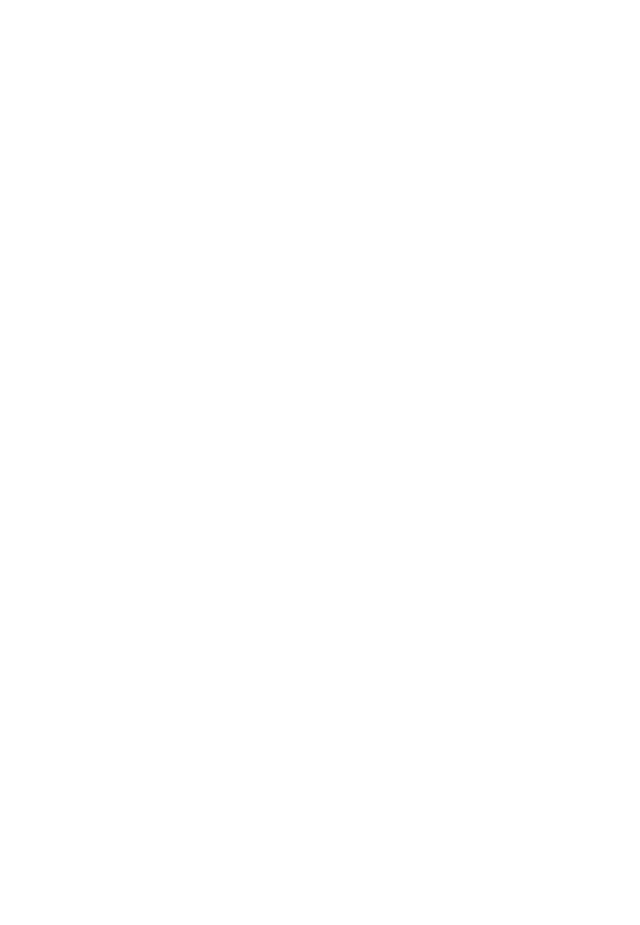
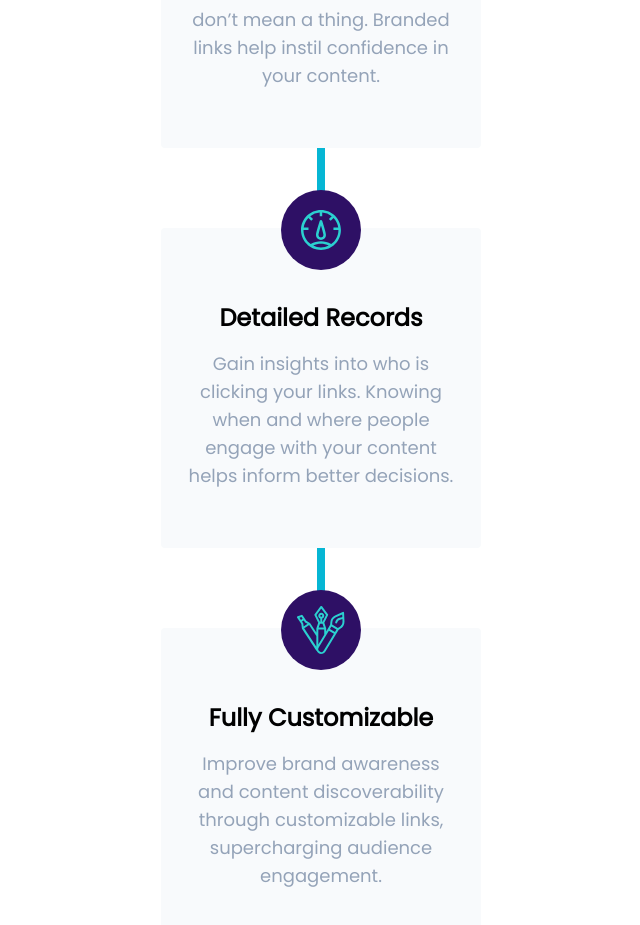
Before and after one commit to JulianOviedo/url-shortly, a React (Vite) app: page / in a window 1280 px wide. Shown: the part 1423-2348 px from the top of the page, without its empty margins (319-959 px from the left). Before the commit the page ends 1171 px from the top, so only its background shows below. Built offline with nearby package versions, Linux system fonts and the light colour scheme.

Commit message:
add cards below shortsurls

```diff
--- a/src/App.tsx
+++ b/src/App.tsx
@@ -5,6 +5,7 @@
 import { ShortUrls, getShortUrl } from './services/getShortUrl'
 import { toast } from 'react-hot-toast'
 import { ShortUrlModal } from './components/ShortUrlModal'
+import { BenefitCard } from './components/BenefitsCard'
 
 function App () {
   const inputRef = useRef<HTMLInputElement>(null)
@@ -58,7 +59,7 @@
           <button onClick={handleGetStarted} className='bg-cyan-500 text-white p-4 px-20 rounded-full mt-6 cursor-pointer active:bg-cyan-200'>Get Started</button>
         </div>
         <section className='relative flex flex-col justify-center items-center p-4 mt-10 bg-violet-950 rounded-xl mx-6 h-40 gap-4'>
-          <img className='absolute top-0 right-0' src='../public/icons/bg-shorten-mobile.svg' alt='stain' />
+          <img className='absolute top-0 right-0' src='/icons/bg-shorten-mobile.svg' alt='stain' />
           <div className='z-10'>
             <input ref={inputRef} className='rounded p-4 w-full mb-2' type='text' placeholder='Shorten a link here...' />
             <button onClick={handleShortenLink} className=' bg-cyan-500 text-white p-4 w-full rounded cursor-pointer hover:bg-cyan-200'>Shorten it!</button>
@@ -67,10 +68,31 @@
         </section>
         {(shortUrls.length > 0) &&
           <ShortUrlModal responseApi={shortUrls} />}
-        <section className='mt-20'>
+        <section className='my-20'>
           <h1 className='font-black text-4xl text-center'>Advanced Statics</h1>
           <p className='text-center text-xl mt-4 text-slate-400'>Track how your links are performing across the web with our advanced statistics dashboard</p>
         </section>
+        <BenefitCard
+          title='Brand Recognition'
+          description='Boost your brand recognition with each click. Generic links don’t mean a thing. Branded links help instil confidence in your content.'
+          image='/icons/icon-brand-recognition.svg'
+        />
+        <div className='flex justify-center items-center relative -z-10'>
+          <div className='h-48 w-2 bg-cyan-500 absolute -z-10' />
+        </div>
+        <BenefitCard
+          title='Detailed Records'
+          description='Gain insights into who is clicking your links. Knowing when and where people engage with your content helps inform better decisions.'
+          image='/icons/icon-detailed-records.svg'
+        />
+        <div className='flex justify-center items-center relative -z-10'>
+          <div className='h-48 w-2 bg-cyan-500 absolute -z-10' />
+        </div>
+        <BenefitCard
+          title='Fully Customizable'
+          description='Improve brand awareness and content discoverability through customizable links, supercharging audience engagement.'
+          image='/icons/icon-fully-customizable.svg'
+        />
       </main>
     </>
   )
--- /dev/null
+++ b/src/components/BenefitsCard.tsx
@@ -0,0 +1,20 @@
+interface BenefitCardProps {
+  title: string
+  description: string
+  image: string
+
+}
+
+export const BenefitCard = ({ title, description, image }: BenefitCardProps) => {
+  return (
+    <div className='flex justify-center items-center mb-20'>
+      <article className='w-80 h-80 flex flex-col  rounded bg-white-200 justify-center items-center p-6 text-center bg-slate-50'>
+        <div className='bg-violet-950 rounded-full w-20 h-20 flex justify-center items-center -mt-24'>
+          <img src={image} alt='Benefício' />
+        </div>
+        <h1 className='font-extrabold text-2xl text-center mt-8'>{title}</h1>
+        <p className='text-center text-lg mt-4 text-slate-400'>{description}</p>
+      </article>
+    </div>
+  )
+}
```
